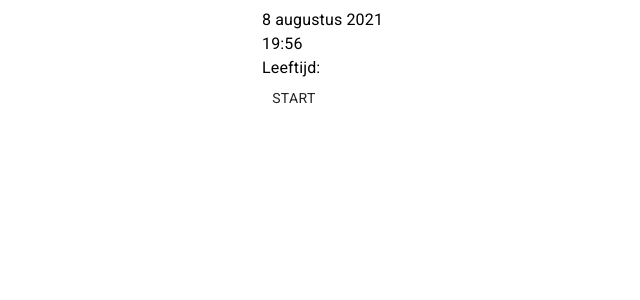
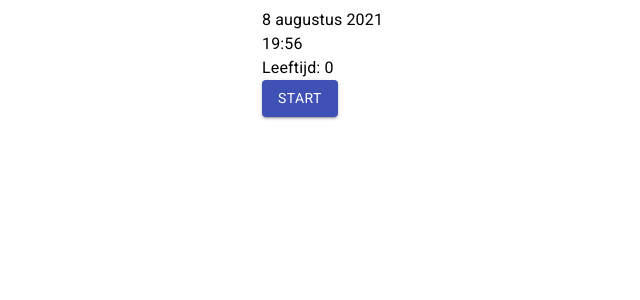
Before and after one commit to ThomasStock/onehundredyears, a React (Create React App) app: page / in a window 1280 px wide. Shown: the top 300 px of the page, without its empty margins (102-742 px from the left). Built offline with nearby package versions, Linux system fonts and the light colour scheme.

Commit message:
onUpdate

```diff
--- a/src/App.tsx
+++ b/src/App.tsx
@@ -3,7 +3,7 @@ import useLife from './life/useLife'
 import 'dayjs/locale/nl-be'
 
 const App = () => {
-	const { date, start, stop, running } = useLife()
+	const { date, start, stop, running, getAge } = useLife()
 	console.log('running', running)
 
 	const toggleTime = () => (running ? stop() : start())
@@ -12,8 +12,10 @@ const App = () => {
 		<Container maxWidth="sm">
 			<Typography>{date.format('LL')}</Typography>
 			<Typography>{date.format('LT')}</Typography>
-			<Typography>Leeftijd: </Typography>
-			<Button onClick={toggleTime}>{running ? 'Stop' : 'Start'}</Button>
+			<Typography>Leeftijd: {getAge()}</Typography>
+			<Button color={running ? 'secondary' : 'primary'} variant="contained" onClick={toggleTime}>
+				{running ? 'Stop' : 'Start'}
+			</Button>
 		</Container>
 	)
 }
--- a/src/life/index.ts
+++ b/src/life/index.ts
@@ -1,44 +1,64 @@
-import dayjs from 'dayjs'
+import dayjs, { Dayjs } from 'dayjs'
 import 'dayjs/locale/nl-be'
 import localizedFormat from 'dayjs/plugin/localizedFormat'
 dayjs.extend(localizedFormat)
 
 dayjs.locale('nl-be')
 
-const create = ({ onDateChanged, onRunningChanged }: any) => {
+export interface Life {
+	date: Dayjs
+	running: boolean
+	start: () => void
+	stop: () => void
+	getAge: () => number
+}
+
+type OnUpdate = (newLife: Life) => void
+
+interface Params {
+	onUpdate: OnUpdate
+}
+
+const create = ({ onUpdate }: Params): Life => {
 	const startDate = dayjs()
-	let currentDate = startDate
-	let timer: NodeJS.Timer = undefined as any
-	let running = false
 
 	const start = () => {
 		console.log('starting')
 		timer = setInterval(() => {
-			currentDate = currentDate.add(1133, 'minute')
-			onDateChanged(currentDate)
+			life = {
+				...life,
+				date: life.date.add(1133, 'minute').add(3, 'day'),
+				running: true,
+			}
+			onUpdate(life)
 		}, 100)
-		running = true
-		onRunningChanged(running)
 		console.log('started', timer)
 	}
 
-	const getDate = () => currentDate
-	const getRunning = () => running
-
 	const stop = () => {
 		console.log('stopping', timer)
-		running = false
-		onRunningChanged(running)
+		life = {
+			...life,
+			running: false,
+		}
+		onUpdate(life)
 		clearInterval(timer)
 		console.log('stopped')
 	}
 
-	return {
-		getDate,
+	const getAge = () => life.date.diff(startDate, 'year')
+
+	let life: Life = {
+		date: startDate,
+		running: false,
 		start,
 		stop,
-		getRunning,
+		getAge,
 	}
+
+	let timer: NodeJS.Timer = undefined as any
+
+	return life
 }
 
 export default create
--- a/src/life/useLife.tsx
+++ b/src/life/useLife.tsx
@@ -1,26 +1,14 @@
-import { Dayjs } from 'dayjs'
 import { useEffect, useState } from 'react'
-import createLife from '.'
+import createLife, { Life } from '.'
 
 const useLife = () => {
-	const onDateChanged = (newDate: Dayjs) => {
-		setDate(newDate)
-	}
-	const onRunningChanged = (newRunning: boolean) => {
-		setRunning(newRunning)
-	}
+	const onUpdate = (newLife: Life) => setLife(newLife)
 
-	const life = createLife({ onDateChanged, onRunningChanged })
-	const [date, setDate] = useState(life.getDate())
-	const [running, setRunning] = useState(life.getRunning())
+	const [life, setLife] = useState(createLife({ onUpdate }))
 
-	const start = () => {
-		life.start()
-	}
+	const start = () => life.start()
 
-	const stop = () => {
-		life.stop()
-	}
+	const stop = () => life.stop()
 
 	useEffect(
 		() => () => {
@@ -30,10 +18,9 @@ const useLife = () => {
 	)
 
 	return {
-		date,
+		...life,
 		start,
 		stop,
-		running,
 	}
 }
 
```
